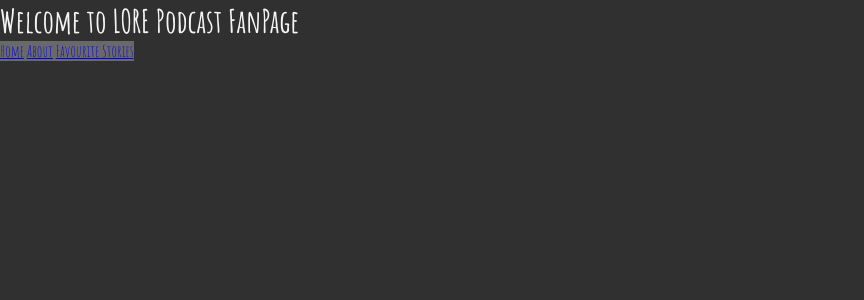
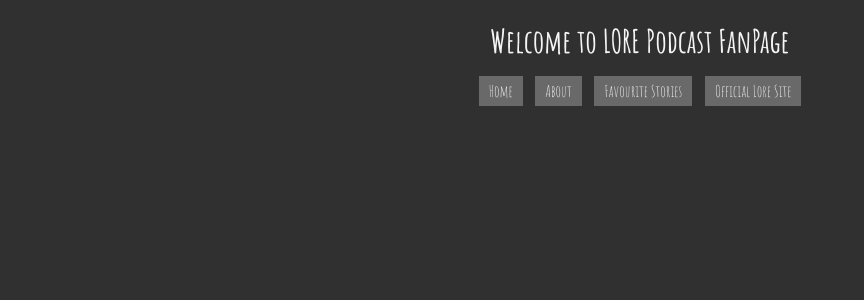
Before and after one commit to tkatpop/assignment4-poppenwimer-tabitha, a PHP site: page / in a window 1280 px wide. Shown: the top 300 px of the page, without its empty margins (0-864 px from the left). Run offline with PHP 8.4, Linux system fonts and the light colour scheme.

Commit message:
added padding to nav and title, added hover to nav

```diff
--- a/css/styles.css
+++ b/css/styles.css
@@ -8,11 +8,29 @@
     background:#303030;
     font-family: 'Amatic SC', cursive;
     color: whitesmoke;
+    text-align: center;
+}
+
+h1{
+    padding: 20px
 }
 
 nav{
+    position: fixed;
+    width: 100%;
+}
+
+a{
     display: inline;
     text-decoration: none;
     color: whitesmoke;
     background: #696969;
+    padding: 5px 10px;
+    margin: 5px;
 }
+
+a:hover{
+    background-color: whitesmoke;
+    color: black;
+    transition: 1s
+}
--- a/index.html
+++ b/index.html
@@ -12,9 +12,10 @@
         <header>
             <h1>Welcome to LORE Podcast FanPage</h1>
             <nav>
-                <a href="index.html">Home</a>
-                <a href="about.html">About</a>
-                <a href="favourite.html">Favourite Stories</a>
+                <a href="index.html" target="_blank">Home</a>
+                <a href="about.html" target="_blank">About</a>
+                <a href="favourite.html" target="_blank">Favourite Stories</a>
+                <a href="https://www.lorepodcast.com/" target="_blank">Official Lore Site</a>
             </nav>
         </header>
 
```
